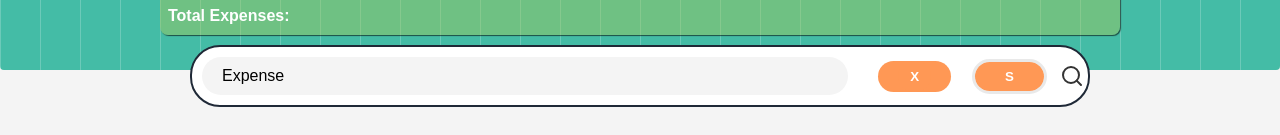
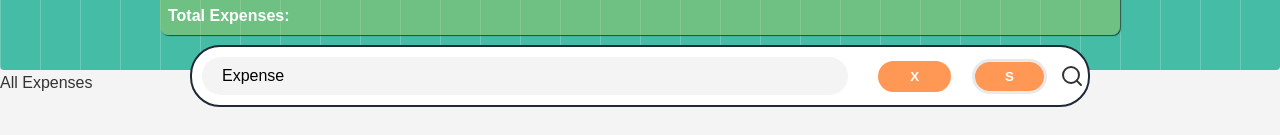
Before and after one commit to anon-public/expense_tracking, a Next.js app: page /dashboard in a window 1280 px wide. Shown: the part 122-257 px from the top of the page. Built offline with nearby package versions, Linux system fonts and the light colour scheme.

Commit message:
Setup of expense cards

```diff
--- a/app/dashboard/page.tsx
+++ b/app/dashboard/page.tsx
@@ -1,16 +1,21 @@
 "use client";
-import React, { useState } from "react";
+import React, { useEffect, useState } from "react";
 import SearchBar from "@/components/SearchBar";
 import Addexpense from "@/components/Addexpense";
 
 
 export default function Dashboard({searchParams}: {
     searchParams: { query? : string}
-}) {
+}) {const[query, setquery] = useState('');
+
+    useEffect(() => {
+        setquery(searchParams.query || '');
+    })
     const[istabopen , setistabopen] = useState(false);
     const togglepopup = () => {
         setistabopen(!istabopen);};
     return(
+        <>
        <section className="d-container">
             <div className="card-stats">
                 <section className="card-text">
@@ -19,12 +24,19 @@ export default function Dashboard({searchParams}: {
                     <p>Total Expenses:</p>
                 </section>
                 </div>
-                <SearchBar query={searchParams.query || ''} />
+                <SearchBar query={query} />
                     <div className="card-category">SAMPLE</div>
                 <div>
                     <button className="exp-btn" onClick={togglepopup}>+</button>
                 {istabopen && (<Addexpense isopen={istabopen} onclose={togglepopup}/>)}
                 </div>
             </section>
-);
+
+            <section>
+                    <p className="text-30xl-semibold ">
+                            {query ? `Search results for "${query}` :"All Expenses"}
+                    </p>
+
+            </section>
+</>);
 }
--- a/app/globals.css
+++ b/app/globals.css
@@ -129,6 +129,7 @@ body {
   );
   background-size: 100% 10px;
 }
+/* --------------------------Expense Card Style -------------------- */
 .card-stats{
   background-color: #a6c9566f;
   max-width: 60rem;
```
